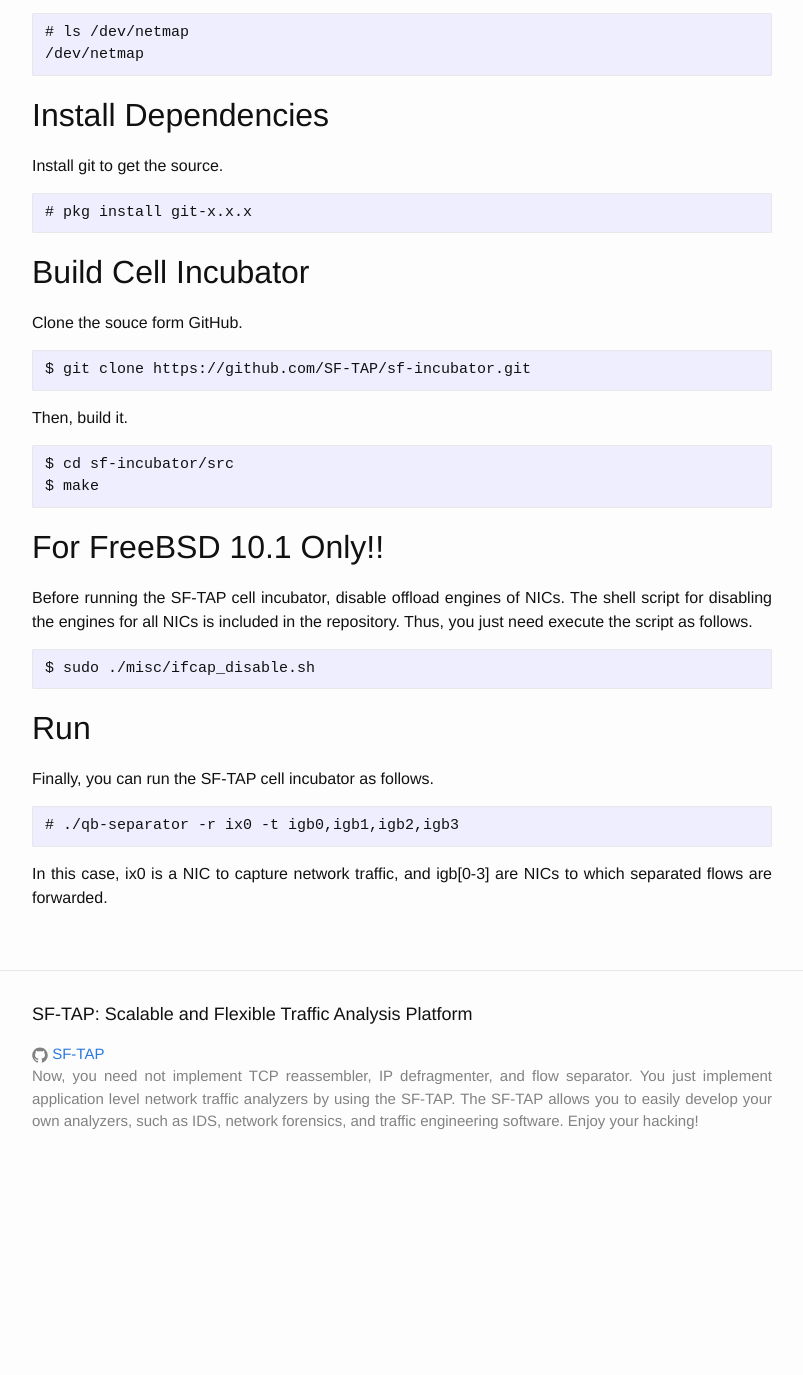
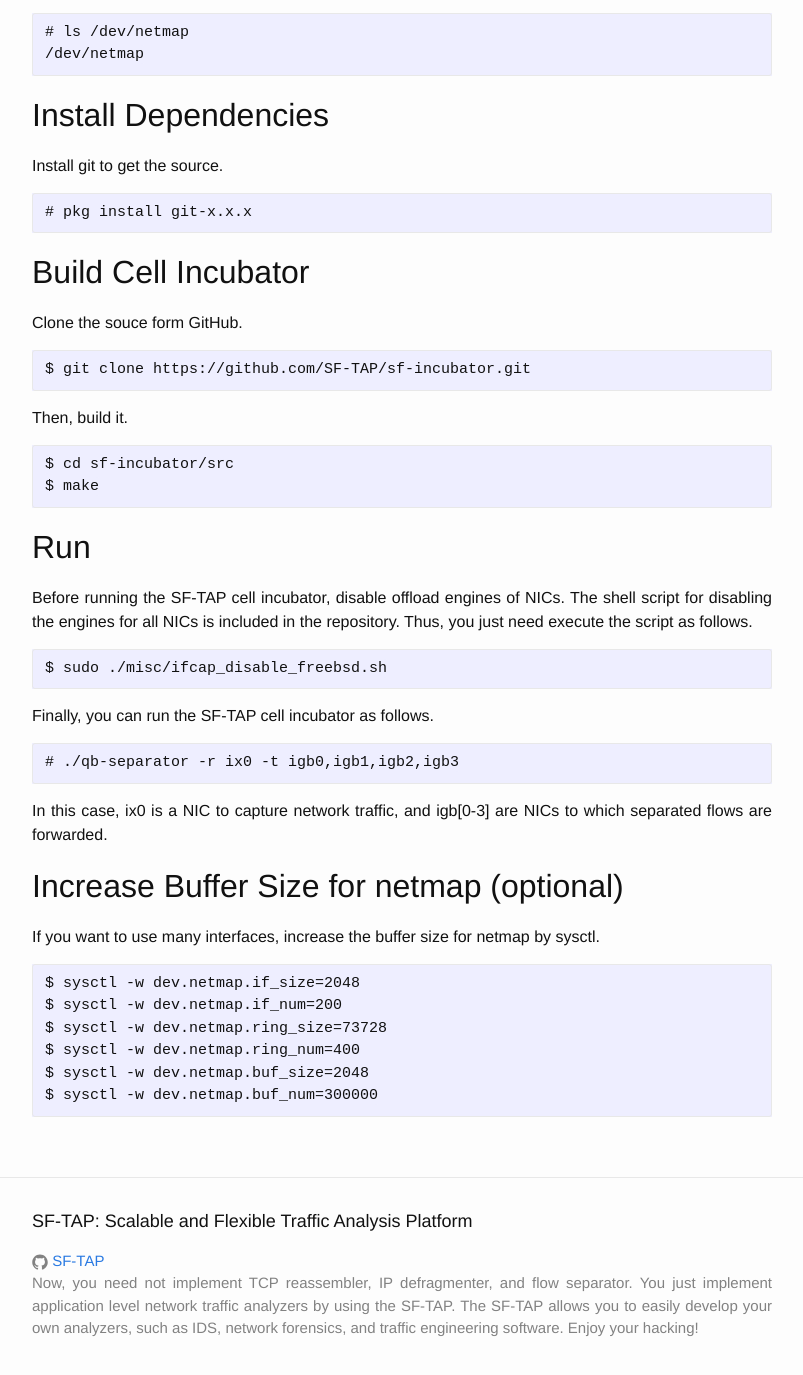
Before and after one commit to SF-TAP/SF-TAP.github.io, a Jekyll site: the page built from _posts/2015-11-21-install-cell-incubator.markdown, in a window 1280 px wide and 1400 px high, scrolled down 876 px. Shown: the top 1375 px of the window, without its empty margins (238-1041 px from the left). Built offline with Jekyll 4.4.1, drawn with Linux system fonts in a browser that asks for light colours; before the commit the page ends 2069 px from its top, so only the background shows below that.

Commit message:
update for hardware offloading

```diff
--- a/_posts/2015-11-21-install-cell-incubator.markdown
+++ b/_posts/2015-11-21-install-cell-incubator.markdown
@@ -51,14 +51,12 @@
     $ cd sf-incubator/src
     $ make
 
-## For FreeBSD 10.1 Only!!
+## Run
 
 Before running the SF-TAP cell incubator, disable offload engines of NICs.
 The shell script for disabling the engines for all NICs is included in the repository. Thus, you just need execute the script as follows.
 
-    $ sudo ./misc/ifcap_disable.sh
-
-## Run
+    $ sudo ./misc/ifcap_disable_freebsd.sh
 
 Finally, you can run the SF-TAP cell incubator as follows.
 
@@ -66,3 +64,14 @@
 
 In this case, ix0 is a NIC to capture network traffic, and
 igb[0-3] are NICs to which separated flows are forwarded.
+
+## Increase Buffer Size for netmap (optional)
+
+If you want to use many interfaces, increase the buffer size for netmap by sysctl.
+
+    $ sysctl -w dev.netmap.if_size=2048
+    $ sysctl -w dev.netmap.if_num=200
+    $ sysctl -w dev.netmap.ring_size=73728
+    $ sysctl -w dev.netmap.ring_num=400
+    $ sysctl -w dev.netmap.buf_size=2048
+    $ sysctl -w dev.netmap.buf_num=300000
--- a/index.html
+++ b/index.html
@@ -7,7 +7,7 @@
   <h1>What?</h1>
 
   <p>
-    The SF-TAP is a platform for application-level network traffic analysis. It can deal with high-bandwidth network traffic because of the scalable architecture. Furthermore, SF-TAP allows developers to easily implement application-level network traffic analyzers because of some abstractions. The SF-TAP provides two main components, which are the SF-TAP flow abstractor and the SF-TAP cell incubator.
+    The SF-TAP is a platform for application-level network traffic analysis. It can deal with high-bandwidth network traffic because of the scalable architecture. Furthermore, the SF-TAP allows developers to easily implement application-level network traffic analyzers because of some abstractions. The SF-TAP provides two main components, which are the SF-TAP flow abstractor and the SF-TAP cell incubator.
   </p>
 
   <h2>SF-TAP Flow Abstractor</h2>
```
